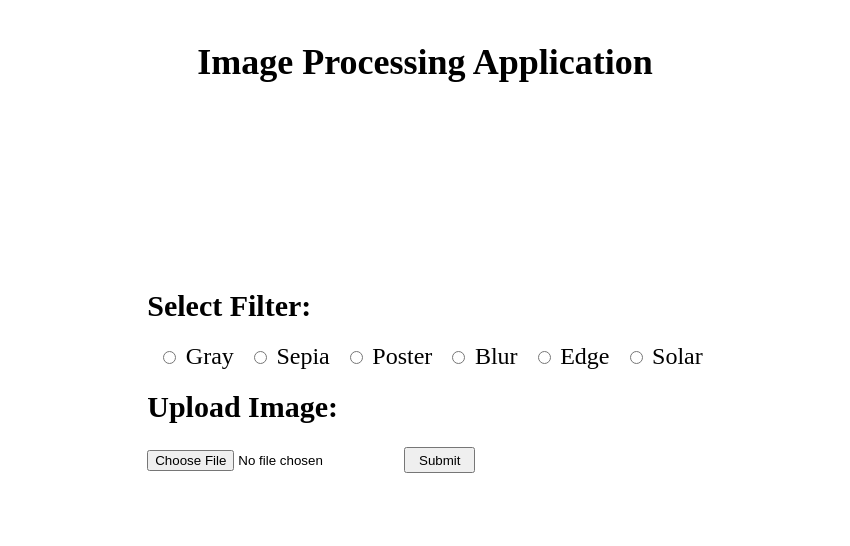
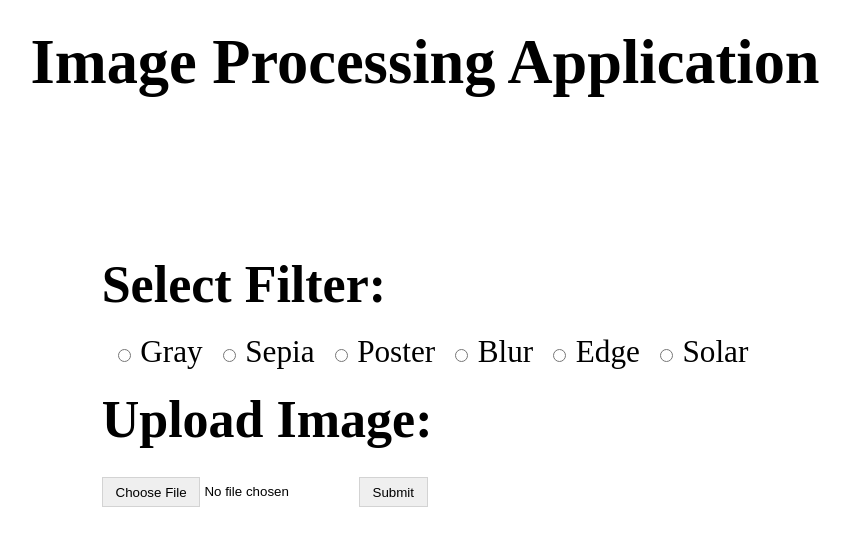
Before and after one commit to bscuron/ima, a Django app: page /app/ in a window 1280 px wide. Shown: the top 546 px of the page, without its empty margins (215-1065 px from the left). Run offline with Django 4.2, Linux system fonts and the light colour scheme.

Commit message:
[Cloud Computing] Working on ec2 without apache

```diff
--- a/app/static/styles/index.css
+++ b/app/static/styles/index.css
@@ -19,7 +19,7 @@
 }
 
 div.header > h1{
-    font-size: calc(1em + 2.5vmin);
+    font-size: calc((6vmin + 6vmax) / 2);
 }
 
 div.settings{
@@ -29,17 +29,14 @@
     margin-bottom: 15vh;
 }
 
-/* div.settings > form{ */
-/* } */
-
 div.settings > form > ul > h2{
     padding-top: 2.5vmin;
     padding-bottom: 2.5vmin;
-    font-size: calc(1em + 1.75vmin);
+    font-size: calc((5vmin + 5vmax) / 2);;
 }
 
 div.settings > form > ul > li{
-    font-size: calc(1em + 1vmin);
+    font-size: calc((3vmin + 3vmax) / 2);
     display: inline;
 }
 
@@ -49,13 +46,17 @@
 }
 
 div.settings > form > ul > li > input[type='submit']{
-    padding: 0.25vw 1vw 0.25vw 1vw;
+    border: solid 1px lightgrey;
+    padding: 0.5vw 1vw 0.5vw 1vw;
+}
+
+div.settings > form > ul > li > input[type='submit']:hover{
+    background-color: lightgrey;
 }
 
 input:hover{
     cursor: pointer;
 }
-
 
 div.footer{
     color: red;
@@ -63,5 +64,15 @@
 }
 
 div.footer > b{
-    font-size: calc(1em + 0.25vmin);
+    font-size: calc((2vmin + 2vmax) / 2);
 }
+
+input[type='file']::file-selector-button {
+    border: solid 1px lightgrey;
+    padding: 0.5vw 1vw 0.5vw 1vw;
+}
+
+input[type='file']::file-selector-button:hover{
+    background-color: lightgrey;
+    cursor: pointer;
+}
--- a/app/static/styles/process.css
+++ b/app/static/styles/process.css
@@ -19,7 +19,7 @@
 }
 
 div.header > h1{
-    font-size: calc(1em + 2.5vmin);
+    font-size: calc((6vmin + 6vmax) / 2);
 }
 
 div.output{
@@ -51,3 +51,7 @@
 div.footer > img:hover{
     cursor: pointer;
 }
+
+div.footer > i{
+    font-size: calc((1.25vmin + 1.25vmax) / 2);
+}
```
Also changed, not shown: app/static/output/2C6951B0-3AE3-4967-9BF5-BCC9DAA1146B-out.jpeg (added), app/static/output/image-out.jpg, app/static/output/pup-out.jpeg, media/2C6951B0-3AE3-4967-9BF5-BCC9DAA1146B.jpeg (added), 1 other file.
